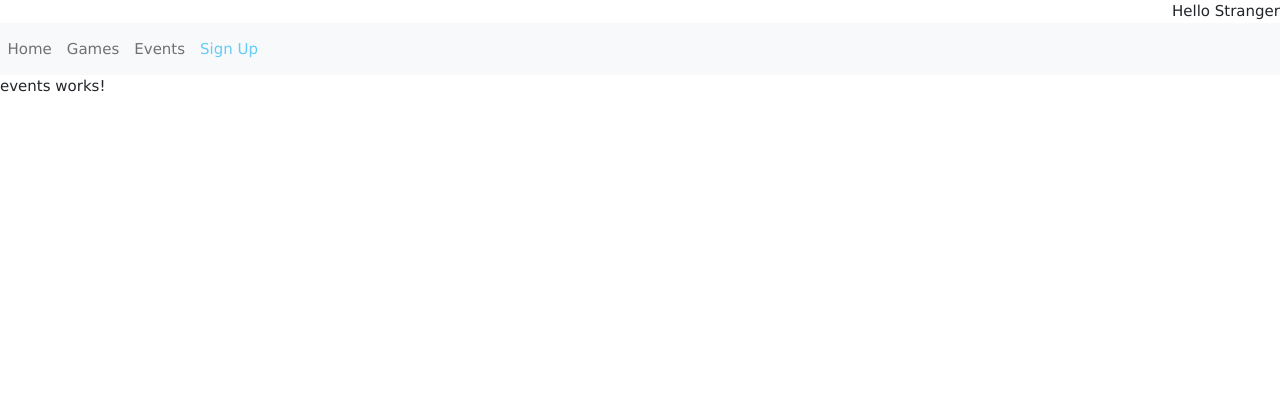
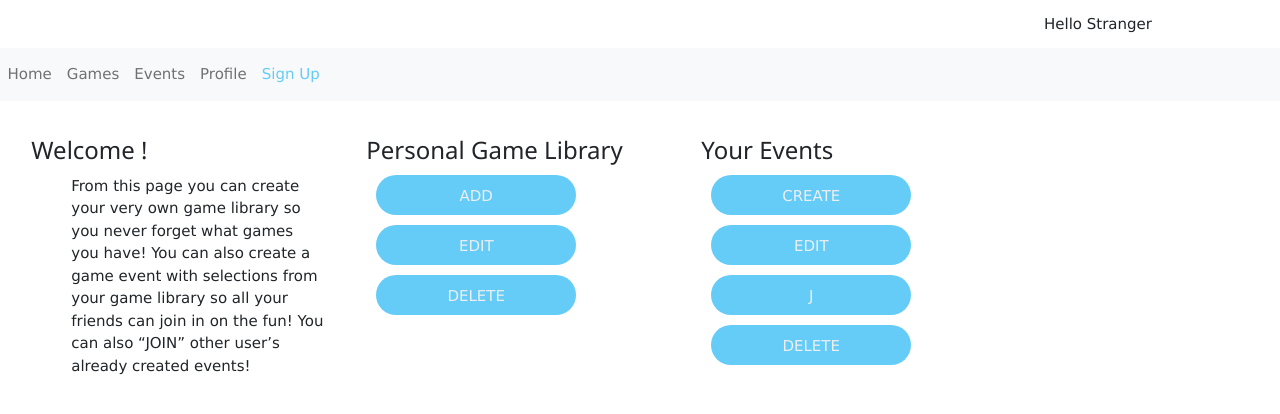
Before and after one commit to April-2022-LC-LiftOff/match-point, an Angular app in the folder frontend/: page /events in a window 1280 px wide. Shown: the top 414 px of the page. Built offline with nearby package versions, Linux system fonts and the light colour scheme.

Commit message:
User Profile Page (code placed in the event component to get it to show up on localhost:4200)

```diff
--- a/frontend/src/app/app.component.css
+++ b/frontend/src/app/app.component.css
@@ -10,3 +10,10 @@
 .navbar-custom .navbar-text {
     color: green;
 } */
+
+body, html, header,p,h1,h2,h3,h4, div, table, .row div {
+    margin-left:10%;
+    margin-right:10%;
+    margin-bottom:1%;
+    margin-top:1%;
+    }
--- a/frontend/src/app/app.component.html
+++ b/frontend/src/app/app.component.html
@@ -7,6 +7,7 @@
     <li class="nav-item"><a class="nav-link" routerLink="/">Home</a></li>
     <li class="nav-item"><a class="nav-link" routerLink="/games">Games</a></li>
     <li class="nav-item"><a class="nav-link" routerLink="/events">Events</a></li>
+    <li class="nav-item"><a class="nav-link" routerLink="/profile">Profile</a></li>
     <!-- <li class="nav-item">
       <form class="form-inline my-2 my-lg-0">
         <input class="form-control mr-sm-2" type="search" placeholder="Search" aria-label="Search">
--- a/frontend/src/app/app.module.ts
+++ b/frontend/src/app/app.module.ts
@@ -9,6 +9,7 @@ import { FormsModule } from '@angular/forms';
 import { GamesComponent } from './games/games.component';
 import { EventsComponent } from './events/events.component';
 import { HomeComponent } from './home/home.component';
+import { ProfileComponent } from './profile/profile.component';
 
 @NgModule({
   declarations: [
@@ -16,7 +17,9 @@ import { HomeComponent } from './home/home.component';
     SignupComponent,
     GamesComponent,
     EventsComponent,
-    HomeComponent
+    HomeComponent,
+    ProfileComponent,
+    ProfileComponent
   ],
   imports: [
     BrowserModule,
--- a/frontend/src/app/events/events.component.css
+++ b/frontend/src/app/events/events.component.css
@@ -0,0 +1,45 @@
+.column {
+    float: left;
+    width: 25%;
+  }
+
+  /* Clear floats after the columns */
+  .row:after {
+    content: "";
+    display: table;
+    clear: both;
+  }
+
+  .tab { margin-left: 40px; }
+
+ div {
+    margin-left:10px;
+    margin-right:10px;
+    margin-bottom:1%;
+    margin-top:1%;
+    }
+
+h4 {
+    margin-left:10px;
+    margin-right:10px;
+    margin: 40px;
+    margin-top:1%;
+    }
+    .button.rounded-corners {
+        background-color: #64CCF7;
+        color: #efefef;
+        border: none;
+        text-align: center;
+        padding: 10px 20px;
+        padding-bottom: 10px;
+        border-radius: 70px;
+        width:200px;
+        height:40px;
+      }
+
+      .button-wrapper .button.rounded-corners {
+        margin-bottom:10px;
+    }
+      /* .rounded-corners {
+        border-radius: 5px;
+      } */
--- a/frontend/src/app/events/events.component.html
+++ b/frontend/src/app/events/events.component.html
@@ -1 +1,34 @@
-<p>events works!</p>
+<div class="row">
+    <div class="column">
+        <h3>Welcome {{user}}!</h3>
+        <p class="tab"> From this page you can create your very own game library so you never forget what games you have!
+
+            You can also create a game event with selections from your game library so all your friends can join in on the fun! You can also “JOIN” other user’s already created events!
+
+            </p>
+    </div>
+    <div class="column">
+        <h3>Personal Game Library</h3>
+            <!-- <ol* ngFor="let game of UserGames">
+                <li>{{game.game_name}}</li>
+            </ol> -->
+            <div class="button-wrapper">
+                 <button class="button rounded-corners">ADD</button>
+                <button class="button rounded-corners">EDIT</button>
+                <button class="button rounded-corners">DELETE</button>
+            </div>
+    </div>
+    <div class="column">
+        <h3>Your Events</h3>
+            <!-- <ol* ngFor="let event of UserEvents">
+                <li>{{event.event_name}}</li>
+            </ol> -->
+            <div class="button-wrapper">
+                <button class="button rounded-corners">CREATE</button>
+               <button class="button rounded-corners">EDIT</button>
+               <button class="button rounded-corners">J</button>
+               <button class="button rounded-corners">DELETE</button>
+           </div>
+    </div>
+    <div class="column"></div>
+  </div>
--- a/frontend/src/app/games/games.component.ts
+++ b/frontend/src/app/games/games.component.ts
@@ -1,5 +1,5 @@
 import { Component, OnInit } from '@angular/core';
-// import data from '../TestGameDataFile.json';
+import data from '../TestGameDataFile.json';
 
 @Component({
   selector: 'app-games',
@@ -7,7 +7,7 @@ import { Component, OnInit } from '@angular/core';
   styleUrls: ['./games.component.css']
 })
 export class GamesComponent {
-  // Games: any = data;
+  Games: any = data;
   Title= "View Our Game Database!"
   constructor() { }
 
--- /dev/null
+++ b/frontend/src/app/profile/profile.component.css
@@ -0,0 +1,11 @@
+.column {
+    float: left;
+    width: 25%;
+  }
+
+  /* Clear floats after the columns */
+  .row:after {
+    content: "";
+    display: table;
+    clear: both;
+  }
--- /dev/null
+++ b/frontend/src/app/profile/profile.component.html
@@ -0,0 +1,14 @@
+<p>profile works!</p>
+<div class="row">
+    <div class="column">
+        <h3>Welcome {{user}}!</h3>
+        <p class="tab"> "From this page you can create your very own game library so you never forget what games you have!
+
+            You can also create a game event with selections from your game library so all your friends can join in on the fun! You can also “JOIN” other user’s already created events!"
+
+            </p>
+    </div>
+    <div class="column"></div>
+    <div class="column"></div>
+    <div class="column"></div>
+  </div>
--- /dev/null
+++ b/frontend/src/app/profile/profile.component.ts
@@ -0,0 +1,15 @@
+import { Component, OnInit } from '@angular/core';
+
+@Component({
+  selector: 'app-profile',
+  templateUrl: './profile.component.html',
+  styleUrls: ['./profile.component.css']
+})
+export class ProfileComponent implements OnInit {
+
+  constructor() { }
+
+  ngOnInit() {
+  }
+
+}
```
Also changed, not shown: 1 other file (tests, documents, lock files or other folders).
